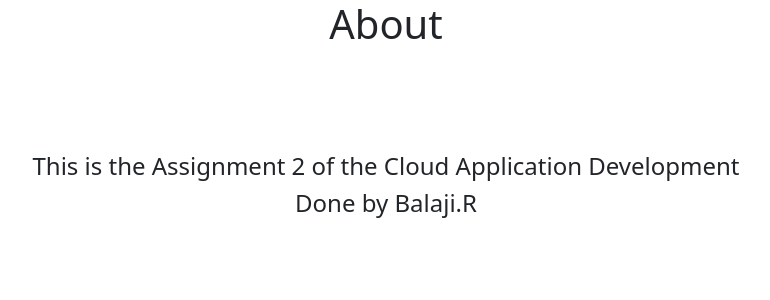
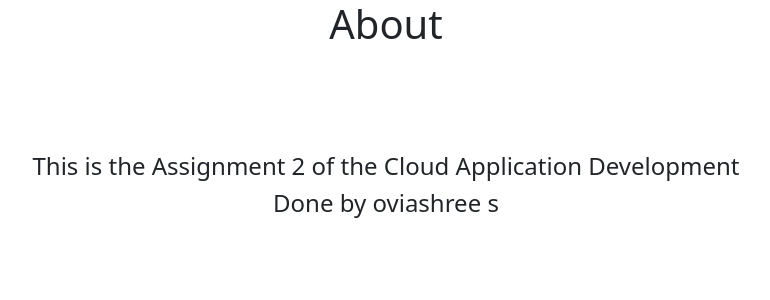
Before and after one commit to VARUNKUMAR7266/IBM-Project-4174-1658723079, a Flask app: page /about in a window 1280 px wide. Shown: the top 300 px of the page, without its empty margins (254-1024 px from the left). Run offline with Flask 2, Linux system fonts and the light colour scheme.

Commit message:
Update about.html

```diff
--- a/Assignments/Oviashree s/Assignment 2/templates/about.html
+++ b/Assignments/Oviashree s/Assignment 2/templates/about.html
@@ -11,7 +11,7 @@
     <div align="center">
         <h1>About</h1><br><br><br><br>
         <h4>This is the Assignment 2 of the Cloud Application Development</h4>
-        <h4>Done by Balaji.R
+        <h4>Done by oviashree s
         </h4>
     </div>
 
```
